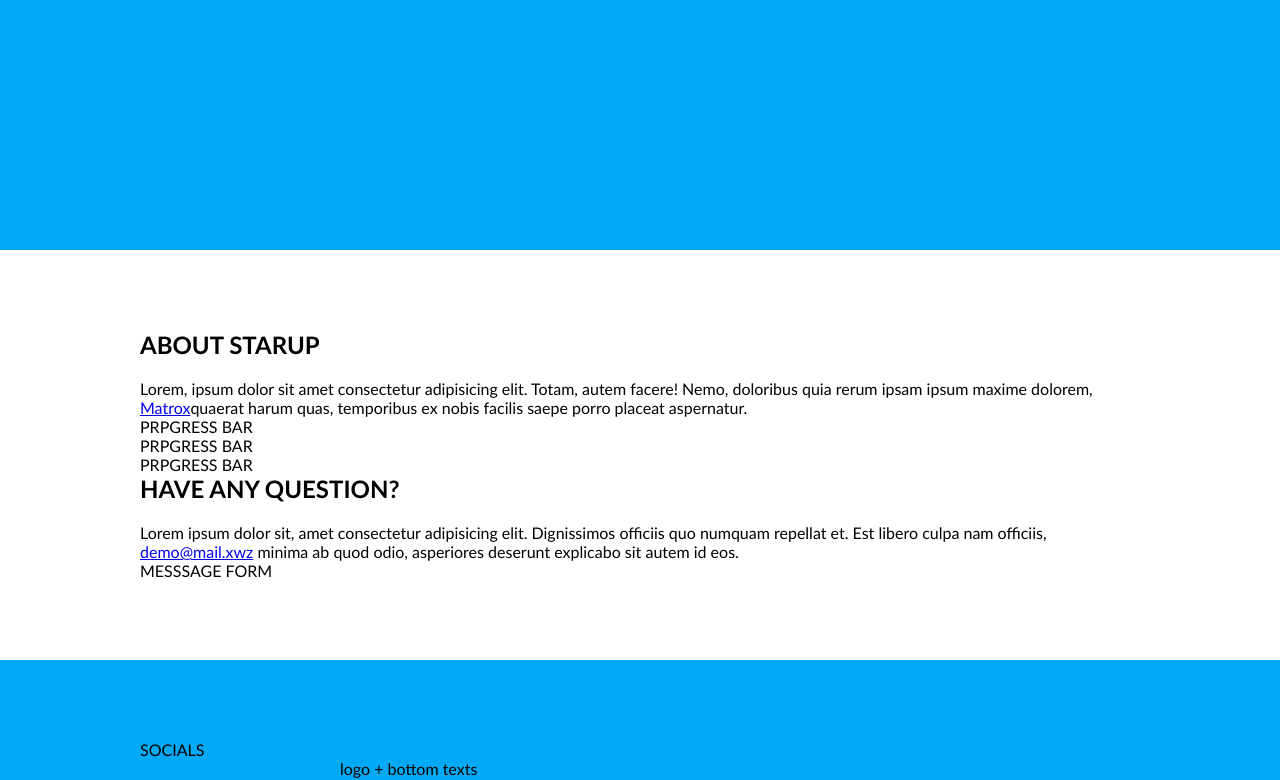
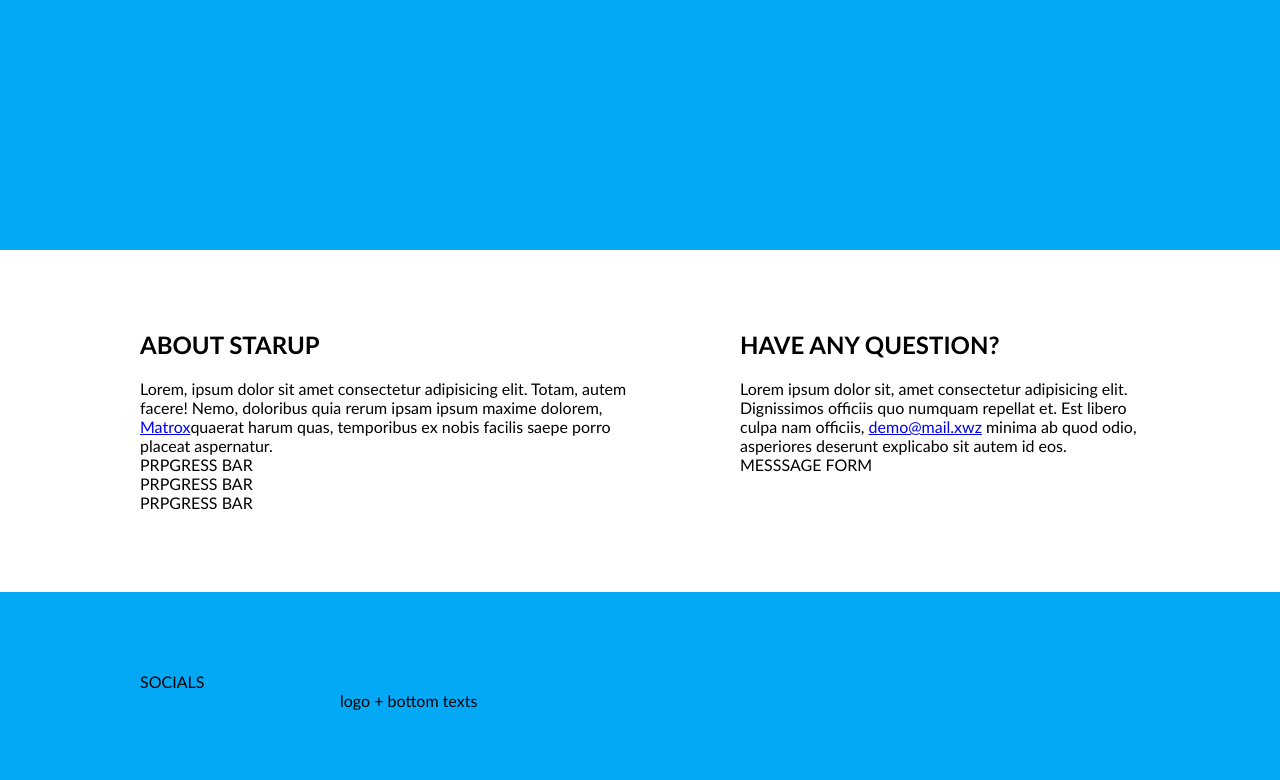
Before and after one commit to RimantasZiedelis/5-comming-soon, a website: page index.html in a window 1280 px wide. Shown: the part 550-1330 px from the top of the page. Drawn offline with Linux system fonts and the light colour scheme.

Commit message:
main containner #7

```diff
--- a/index.html
+++ b/index.html
@@ -45,7 +45,7 @@
     </div>
     <main class="container">
       <div class="row">
-      <div clsss="left-column">
+      <div class="left-column">
         <h2 class="section-title">About Starup</h2>
         <p class="section-describtion">Lorem, ipsum dolor sit amet consectetur adipisicing elit.
           Totam, autem facere! Nemo, doloribus quia rerum ipsam ipsum
@@ -61,7 +61,7 @@
             PRPGRESS BAR
           </div>
       </div>
-      <div clsss="right-column">
+      <div class="right-column">
         <h2 class="section-title"> Have any question?</h2>
         <p class="section-describtion">Lorem ipsum dolor sit, amet consectetur adipisicing elit.
           Dignissimos officiis quo numquam repellat et. Est libero
```
Also changed, not shown: css/custom.css (+6 -4 lines).
